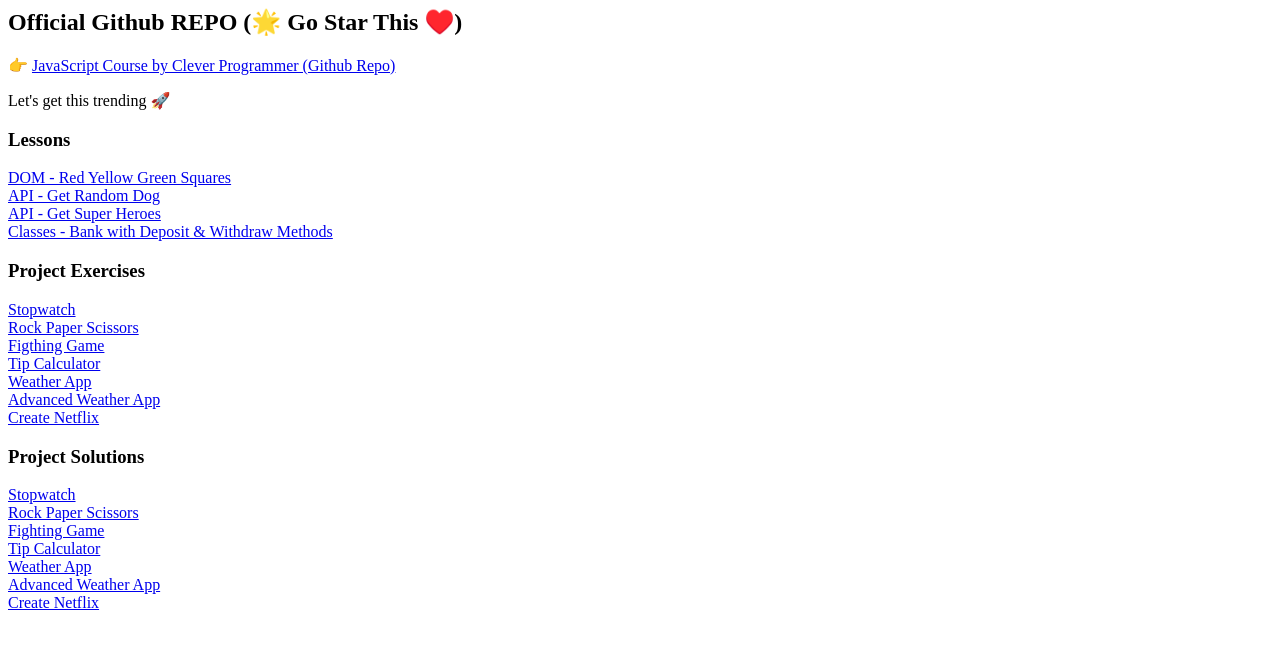
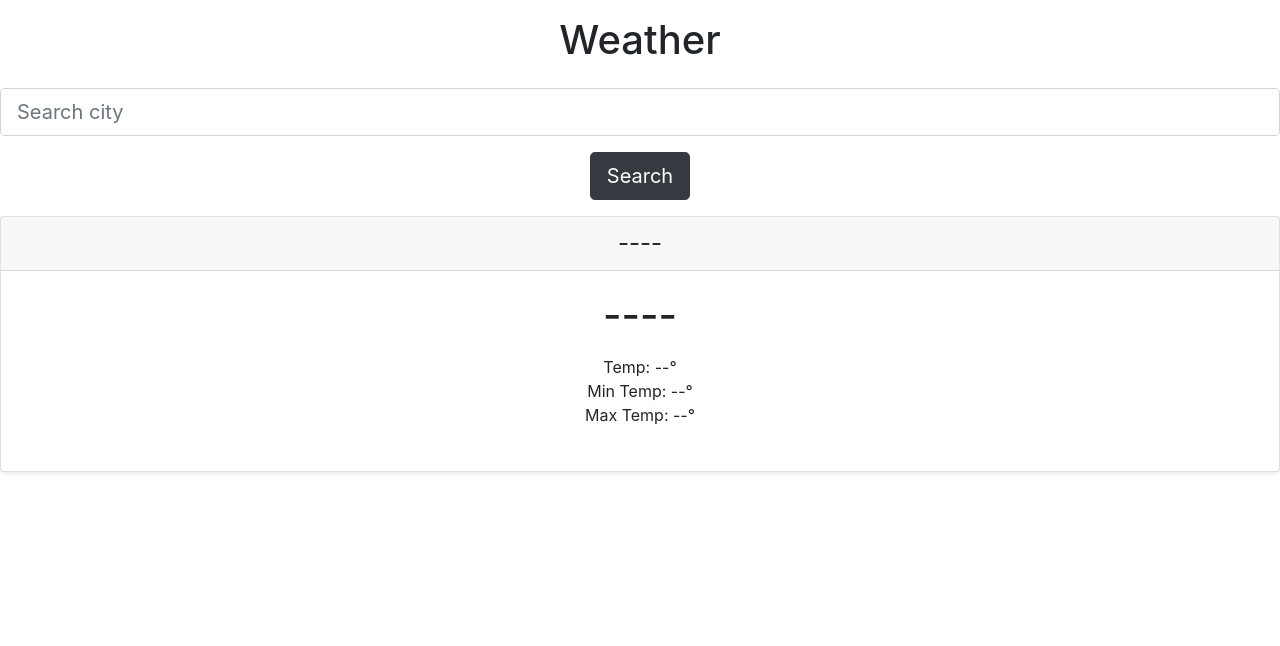
Before and after one commit to vivekmishra7394/Weather-app, a plain HTML site: page index.html in a window 1280 px wide. Drawn offline with nearby package versions, Linux system fonts and the light colour scheme.

Commit message:
Update index.html

```diff
--- a/index.html
+++ b/index.html
@@ -1,60 +1,35 @@
-<div id="playground"></div>
-
-<!-- https://github.com/CleverProgrammers/JavaScript-Course-by-Clever-Programmer-  -->
-
 <!DOCTYPE html>
 <html>
-
 <head>
-  <link rel="preconnect" href="https://fonts.googleapis.com">
-  <link rel="preconnect" href="https://fonts.gstatic.com" crossorigin>
-  <link href="https://fonts.googleapis.com/css2?family=Oswald&display=swap" rel="stylesheet">
-  <meta charset="utf-8">
-  <meta name="viewport" content="width=device-width">
-
-  <title>replit</title>
-  <link href="style.css" rel="stylesheet" type="text/css" />
+    <title>Weather App</title>
+    <link rel="stylesheet" href="https://stackpath.bootstrapcdn.com/bootstrap/4.3.1/css/bootstrap.min.css" integrity="sha384-ggOyR0iXCbMQv3Xipma34MD+dH/1fQ784/j6cY/iJTQUOhcWr7x9JvoRxT2MZw1T" crossorigin="anonymous">
+    <link rel="stylesheet" type="text/css" href="style.css">
+    <script src="script.js"></script>
 </head>
-
-
-<body>
-  <h2>Official Github REPO (🌟 Go Star This ♥️)</h2>
-  <p>👉 <a href="https://github.com/CleverProgrammers/JavaScript-Course-by-Clever-Programmer-">JavaScript Course by Clever Programmer (Github Repo)</a></p>
-  <p>Let's get this trending 🚀</p>
-  <h3>Lessons</h3>
-  <a href="dom/red-yellow-green/index.html">DOM - Red Yellow Green Squares</a>
-  </br>
-  <a href="api/dogRandom/index.html">API - Get Random Dog</a>
-  </br>
-  <a href="api/superHero/index.html">API - Get Super Heroes</a></br>
-  <a href="classes/banksClass/index.html">Classes - Bank with Deposit & Withdraw Methods</a>
-
-  <h3>Project Exercises</h3>
-  <a href='projects/stopwatch/exercise/index.html'>Stopwatch</a><br>
-  <a href='projects/rockpaperscissors/exercise/index.html'>Rock Paper Scissors</a><br>
-  <a href='projects/fightingGame/exercise/index.html'>Figthing Game</a> <br>
-  <a href='projects/tip-calculator/exercise/index.html'>Tip Calculator</a>
-  <br>
-  <a href='projects/weather-app/exercise/index.html'>Weather App</a><br>
-  <a href='projects/advanced-weather-app/exercise/index.html'>Advanced Weather App</a><br>
-  <a href='projects/create-netflix/exercise/index.html'>Create Netflix</a>
-
-  <h3>Project Solutions</h3>
-  <a href='projects/stopwatch/solution/index.html'>Stopwatch</a><br>
-  <a href='projects/rockpaperscissors/solution/index.html'>Rock Paper Scissors</a><br>
-  <a href='projects/fightingGame/solution/index.html'>Fighting Game</a></br>
-  <a href='projects/tip-calculator/solution/index.html'>Tip Calculator</a>
-  <br>
-  <a href='projects/weather-app/solution/index.html'> Weather App</a><br>
-  <a href='projects/advanced-weather-app/solution/index.html'>Advanced Weather App</a>
-  </br>
-  <a href='projects/create-netflix/solution/index.html'>Create Netflix</a>
-
-  <script src="https://cdnjs.cloudflare.com/ajax/libs/prettier/2.6.2/standalone.js"></script>
-<script src="playground.js"></script>
-
-  <script src="yourPlayground.js"></script>
-  <script src="exercises/converthourstoseconds.js"></script>
+<body class="text-center">
+    <main>
+        <h1 class="banner p-3">Weather</h1>
+        <div class="form-group">
+            <input id="city-input" class="form-control form-control-lg" type="text" placeholder="Search city">
+        </div>
+        <button type="button" onclick="searchCity()" class="btn btn-lg btn-dark">Search</button>
+        <div id="weather-output" class="mt-3">
+          <div class="card-deck mb-3 text-center">
+              <div class="card mb-4 shadow-sm">
+                <div class="card-header">
+                  <h4 id="city-name" class="my-0 font-weight-normal">----</h4>
+                </div>
+                <div class="card-body">
+                  <h1 id="weather-type" class="card-title">----</h1>
+                  <ul class="list-unstyled mt-3 mb-4">
+                    <li>Temp: <span id="temp">--</span>°</li>
+                    <li>Min Temp: <span id="min-temp">--</span>°</li>
+                    <li>Max Temp: <span id="max-temp">--</span>°</li>
+                  </ul>
+                </div>
+              </div>
+          </div>
+        </div>
+    </main>
 </body>
-
 </html>
```
